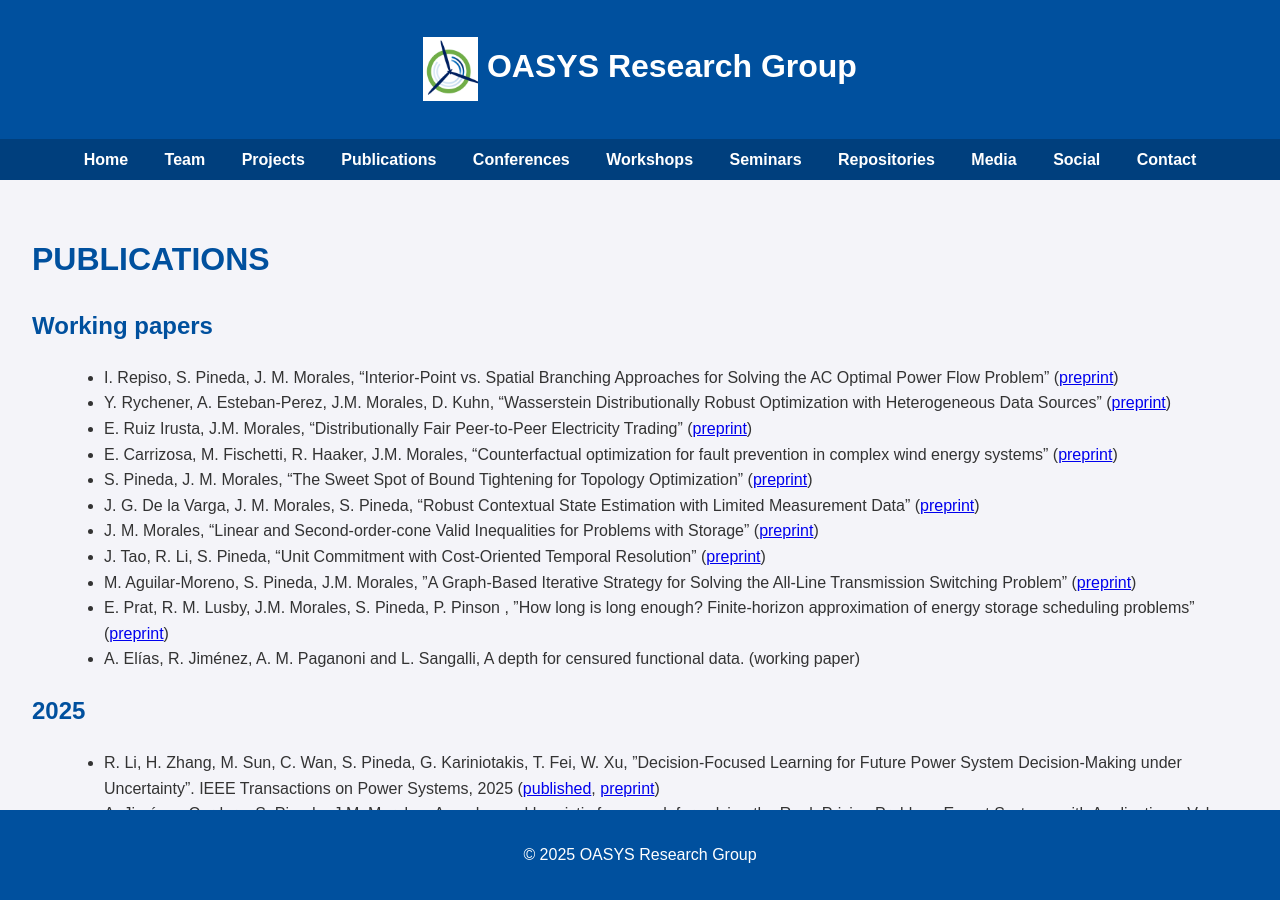
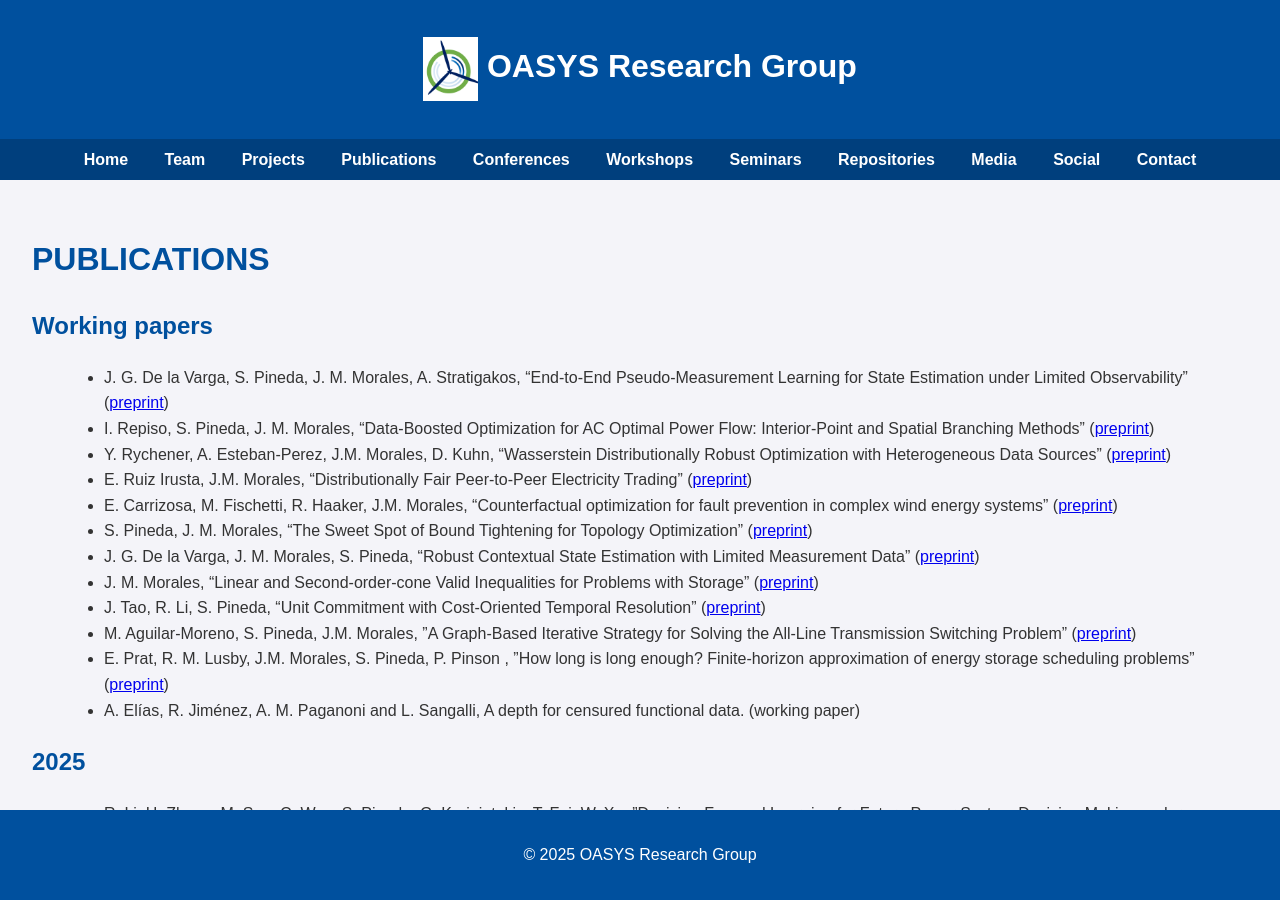
Before and after one commit to groupoasys/groupoasys.github.io, a Jekyll site: the page built from publications.md, in a window 1280 px wide and 900 px high. Built offline with Jekyll 4.4.1, drawn with Linux system fonts in a browser that asks for light colours.

Commit message:
add prepring end2end state estimation

```diff
--- a/publications.md
+++ b/publications.md
@@ -7,7 +7,8 @@ permalink: /publications/
 
 ## Working papers
 
-- I. Repiso, S. Pineda, J. M. Morales, "Interior-Point vs. Spatial Branching Approaches for Solving the AC Optimal Power Flow Problem" ([preprint](https://arxiv.org/abs/2510.15753))
+- J. G. De la Varga, S. Pineda, J. M. Morales, A. Stratigakos, "End-to-End Pseudo-Measurement Learning for State Estimation under Limited Observability" ([preprint](https://arxiv.org/abs/2605.23525))
+- I. Repiso, S. Pineda, J. M. Morales, "Data-Boosted Optimization for AC Optimal Power Flow: Interior-Point and Spatial Branching Methods" ([preprint](https://arxiv.org/abs/2510.15753))
 - Y. Rychener, A. Esteban-Perez, J.M. Morales, D. Kuhn, "Wasserstein Distributionally Robust Optimization with Heterogeneous Data Sources" ([preprint](https://arxiv.org/abs/2407.13582))
 - E. Ruiz Irusta, J.M. Morales, "Distributionally Fair Peer-to-Peer Electricity Trading" ([preprint](https://arxiv.org/abs/2501.09713))
 - E. Carrizosa, M. Fischetti, R. Haaker, J.M. Morales, "Counterfactual optimization for fault prevention in complex wind energy systems" ([preprint](https://arxiv.org/abs/2507.08849))
```
